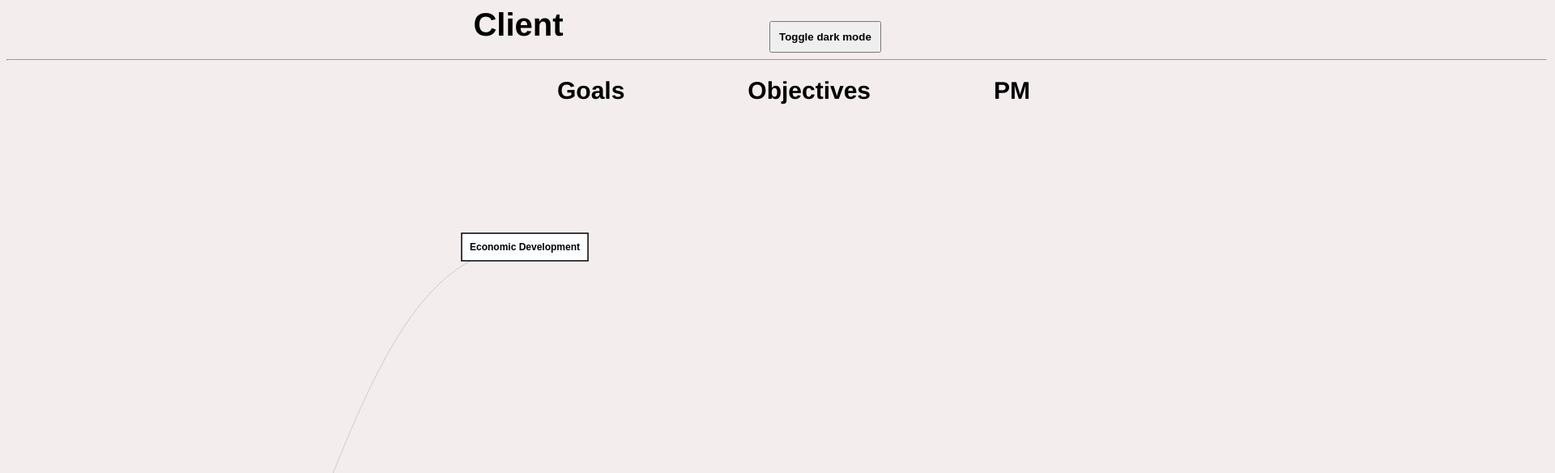
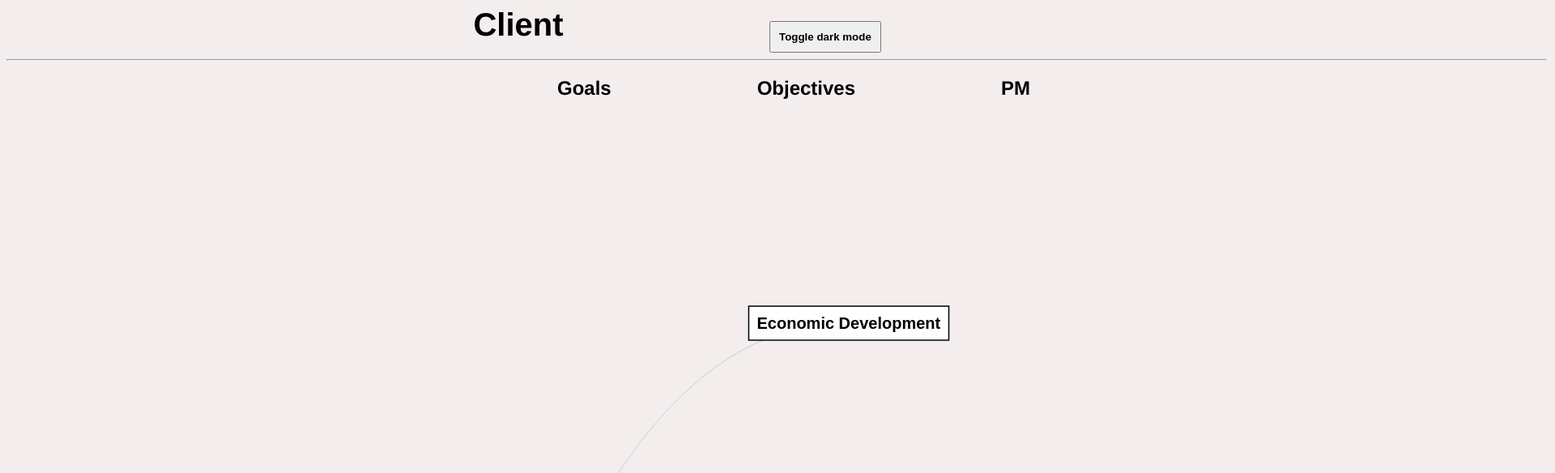
Before and after one commit to Prasanna018/vision-goals-obj-pm, a website: page public/index.html in a window 1280 px wide. Shown: the top 584 px of the page at 81% size, 1920 px wide, since content can reach past the window. Drawn offline with Linux system fonts and the light colour scheme.

```diff
--- a/public/index.html
+++ b/public/index.html
@@ -16,7 +16,7 @@
     </div>
   </div>
 
-  <div style="display: flex; justify-content: space-between ; margin-left: 680px; font-size: 30px; font-weight: bold;">
+  <div style="display: flex; justify-content: space-between ; margin-left: 680px; font-size: 24px; font-weight: bold;">
     <div>
       Goals
     </div>
--- a/public/js/arf.js
+++ b/public/js/arf.js
@@ -1,10 +1,10 @@
 var margin = [20, 200, 20, 140],
-  width = 2000 - margin[1] - margin[3],
-  height = 1600 - margin[0] - margin[2],
+  width = 3000 - margin[1] - margin[3],
+  height = 2600 - margin[0] - margin[2],
   i = 0,
   duration = 1250,
   root,
-  spacingFactor = 500; // horizontal spacing
+  spacingFactor = 900; // horizontal spacing
 
 var tree = d3.layout.tree().size([height, width]);
 
@@ -89,7 +89,7 @@
   // === Append text first with styles so bbox is correct ===
   nodeEnter
     .append("text")
-    .style("font-size", "12px") // ✅ Bigger font
+    .style("font-size", "20px") // ✅ Bigger font
     .style("font-weight", "bold") // ✅ Bold
     .style("fill", "black")
     .attr("dy", ".35em") // vertical centering
```
